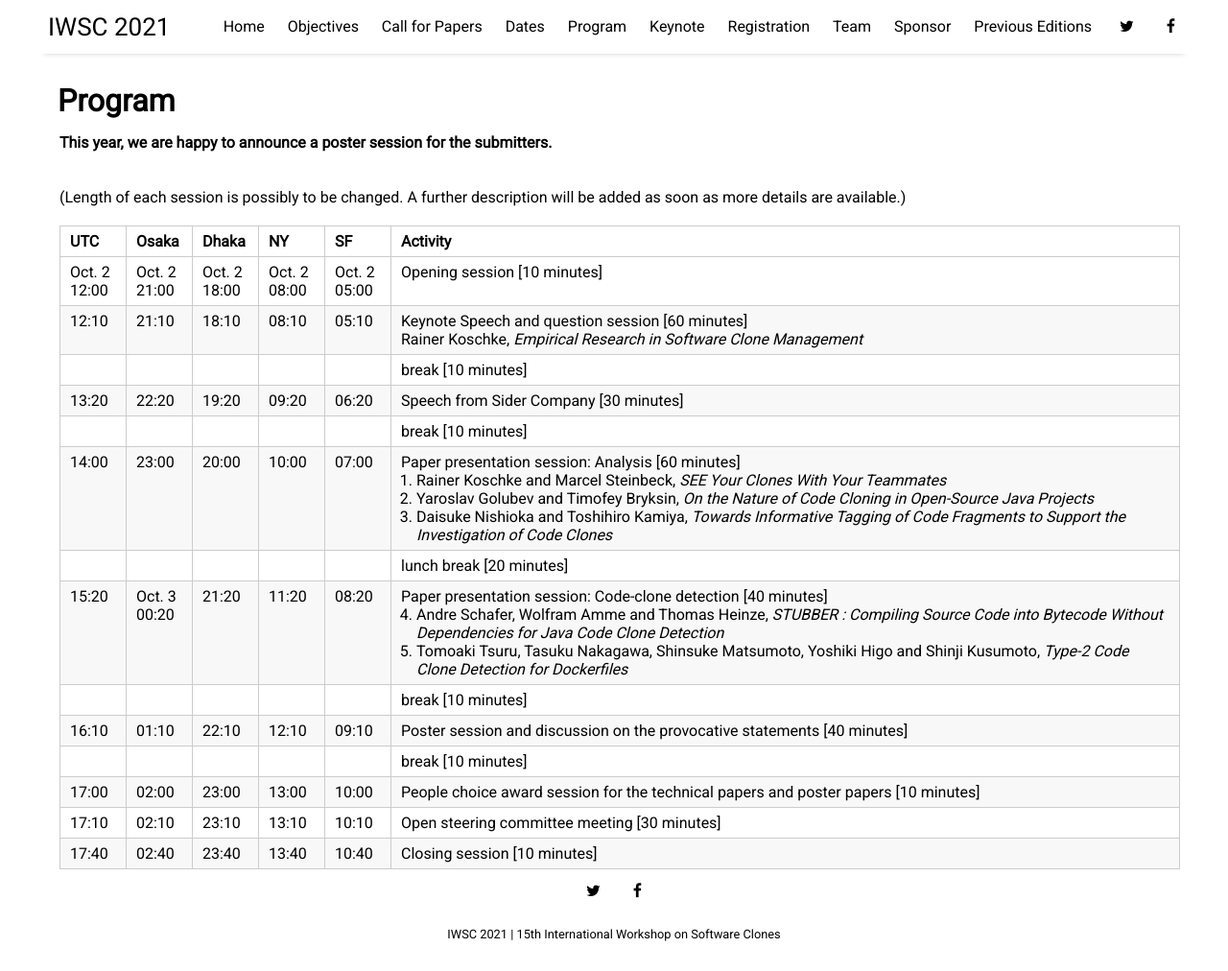
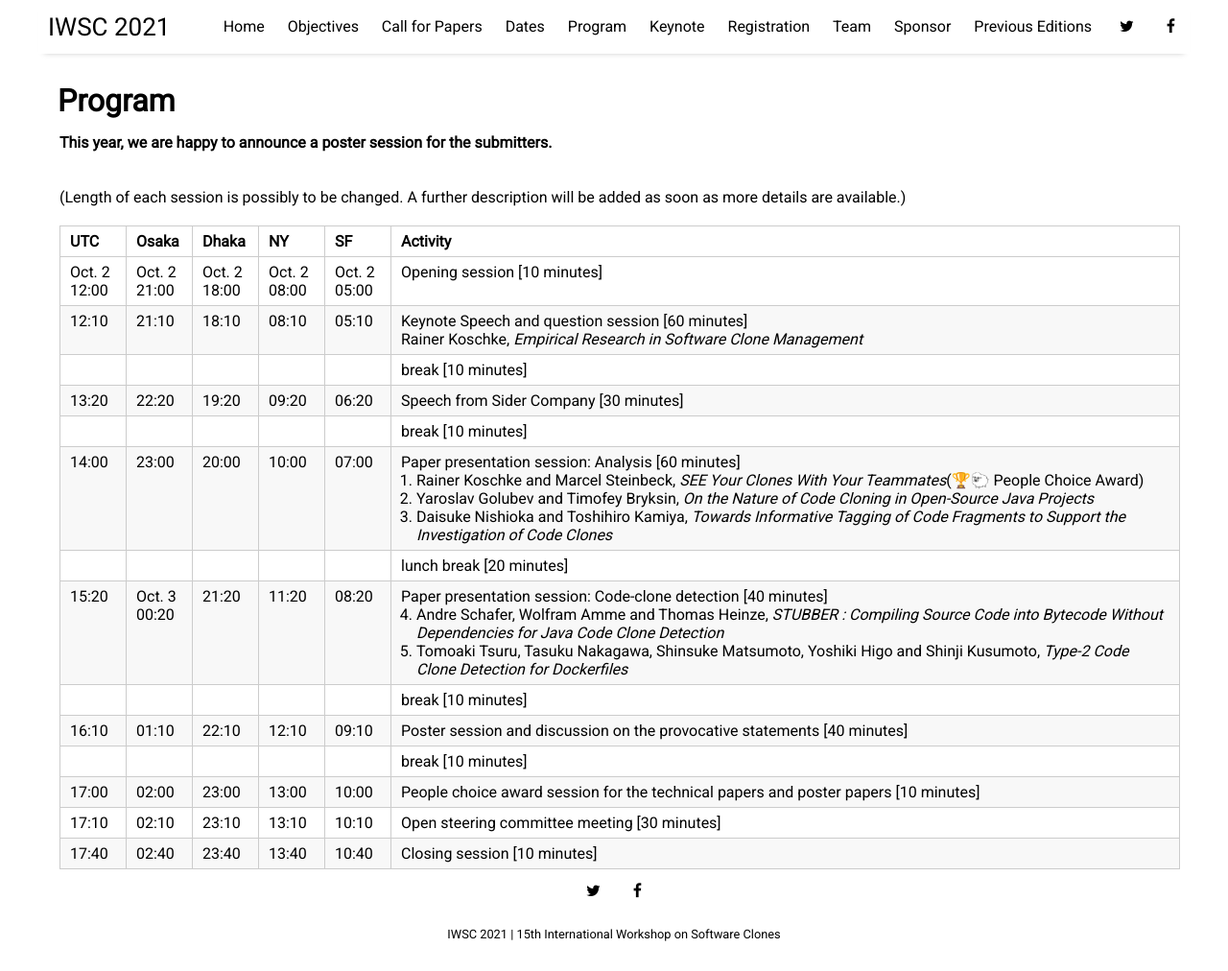
Before and after one commit to iwsc2023/iwsc2023.github.io, a Jekyll site: the page built from pages/program.html, in a window 1280 px wide and 1012 px high. Shown: the whole window at 96% size. Built offline with Jekyll 4.4.1, drawn with Linux system fonts in a browser that asks for light colours; nearby versions of some CDN libraries.

Commit message:
update: add people choice award mark on the paper in the program

```diff
--- a/pages/program.html
+++ b/pages/program.html
@@ -111,7 +111,7 @@ table tr th :last-child, table tr td :last-child {
 <td>20:00</td>
 <td>10:00</td>
 <td>07:00</td>
-<td>Paper presentation session: Analysis [60 minutes] <ol start="1"><li>Rainer Koschke and Marcel Steinbeck, <i>SEE Your Clones With Your Teammates</i></li><li>Yaroslav Golubev and Timofey Bryksin, <i>On the Nature of Code Cloning in Open-Source Java Projects</i></li><li>Daisuke Nishioka and Toshihiro Kamiya, <i>Towards Informative Tagging of Code Fragments to Support the Investigation of Code Clones</i></li></ol></td>
+<td>Paper presentation session: Analysis [60 minutes] <ol start="1"><li>Rainer Koschke and Marcel Steinbeck, <i>SEE Your Clones With Your Teammates</i>(🏆🐑 People Choice Award)</li><li>Yaroslav Golubev and Timofey Bryksin, <i>On the Nature of Code Cloning in Open-Source Java Projects</i></li><li>Daisuke Nishioka and Toshihiro Kamiya, <i>Towards Informative Tagging of Code Fragments to Support the Investigation of Code Clones</i></li></ol></td>
 </tr>
 <tr>
 <td></td>
```
